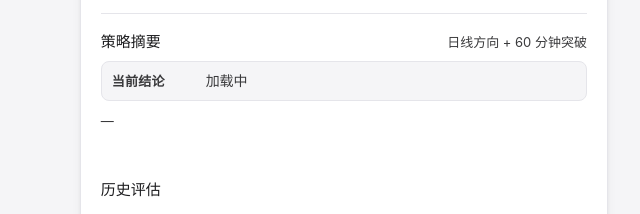
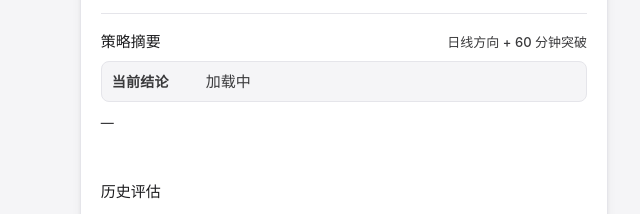
Before and after one commit to xXBarryZq/Barry, a website with bundled scripts: page public/index.html in a window 1280 px wide. Shown: the part 891-1105 px from the top of the page, 640-1280 px from the left. Built offline with nearby package versions, Linux system fonts and the light colour scheme; files whose address does not match are found by name.

Commit message:
ui(dashboard): bump tip and body text size again for contrast

```diff
--- a/public/style.css
+++ b/public/style.css
@@ -27,8 +27,9 @@ body {
   margin: 0;
   background: var(--bg);
   color: var(--text);
-  font-size: 16.5px;
+  font-size: 17px;
   line-height: 1.55;
+  font-weight: 450;
   -webkit-font-smoothing: antialiased;
 }
 button, input, select { font: inherit; }
@@ -671,7 +672,7 @@ h2 { font-size: 18px; font-weight: 560; margin: 0; letter-spacing: -.01em; }
   border: 1px solid var(--border-soft);
 }
 .tip-k {
-  font-size: 13px;
+  font-size: 14px;
   font-weight: 600;
   color: var(--muted);
   letter-spacing: .02em;
@@ -679,7 +680,7 @@ h2 { font-size: 18px; font-weight: 560; margin: 0; letter-spacing: -.01em; }
   white-space: nowrap;
 }
 .tip-v {
-  font-size: 15px;
+  font-size: 16px;
   color: var(--text);
   line-height: 1.55;
   overflow-wrap: anywhere;
@@ -687,7 +688,7 @@ h2 { font-size: 18px; font-weight: 560; margin: 0; letter-spacing: -.01em; }
 .tip-row.tip-up .tip-v { color: var(--up); font-weight: 560; }
 .tip-row.tip-down .tip-v { color: var(--down); font-weight: 560; }
 .tip-row.tip-warn .tip-v { color: var(--warn); font-weight: 560; }
-.tip-row.tip-mute .tip-v { color: var(--muted); font-size: 14px; }
+.tip-row.tip-mute .tip-v { color: var(--muted); font-size: 15px; }
 .tip-chips {
   display: flex;
   flex-wrap: wrap;
@@ -721,8 +722,8 @@ h2 { font-size: 18px; font-weight: 560; margin: 0; letter-spacing: -.01em; }
   padding: 6px 8px;
   gap: 8px;
 }
-.signal-card .tip-k { font-size: 12px; }
-.signal-card .tip-v { font-size: 14px; line-height: 1.5; }
+.signal-card .tip-k { font-size: 13px; }
+.signal-card .tip-v { font-size: 15px; line-height: 1.55; }
 #strategy-reason { margin: 8px 0 0; }
 .strategy-box p#strategy-reason,
 .strategy-box #strategy-reason { color: var(--text); }
```
